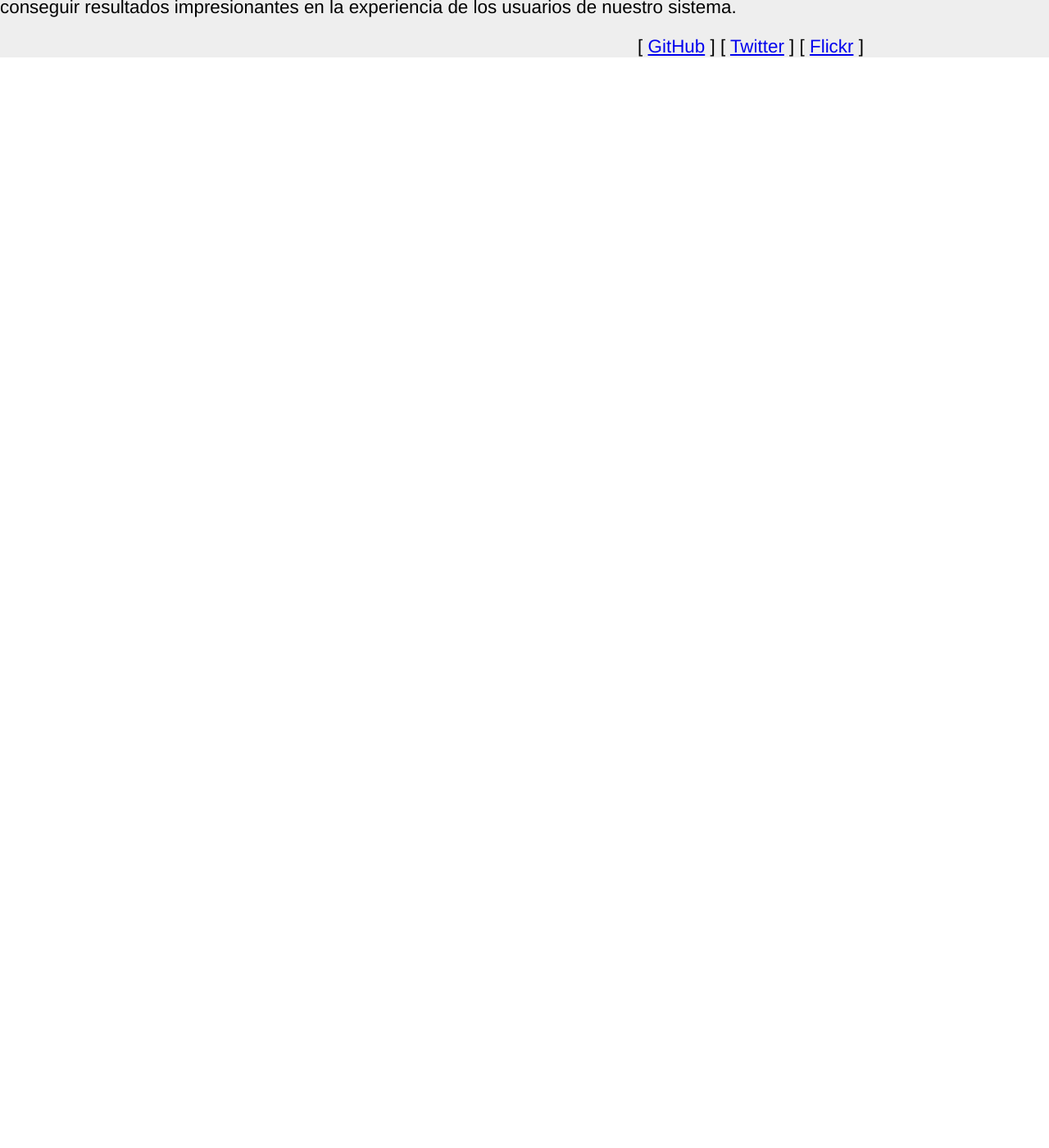
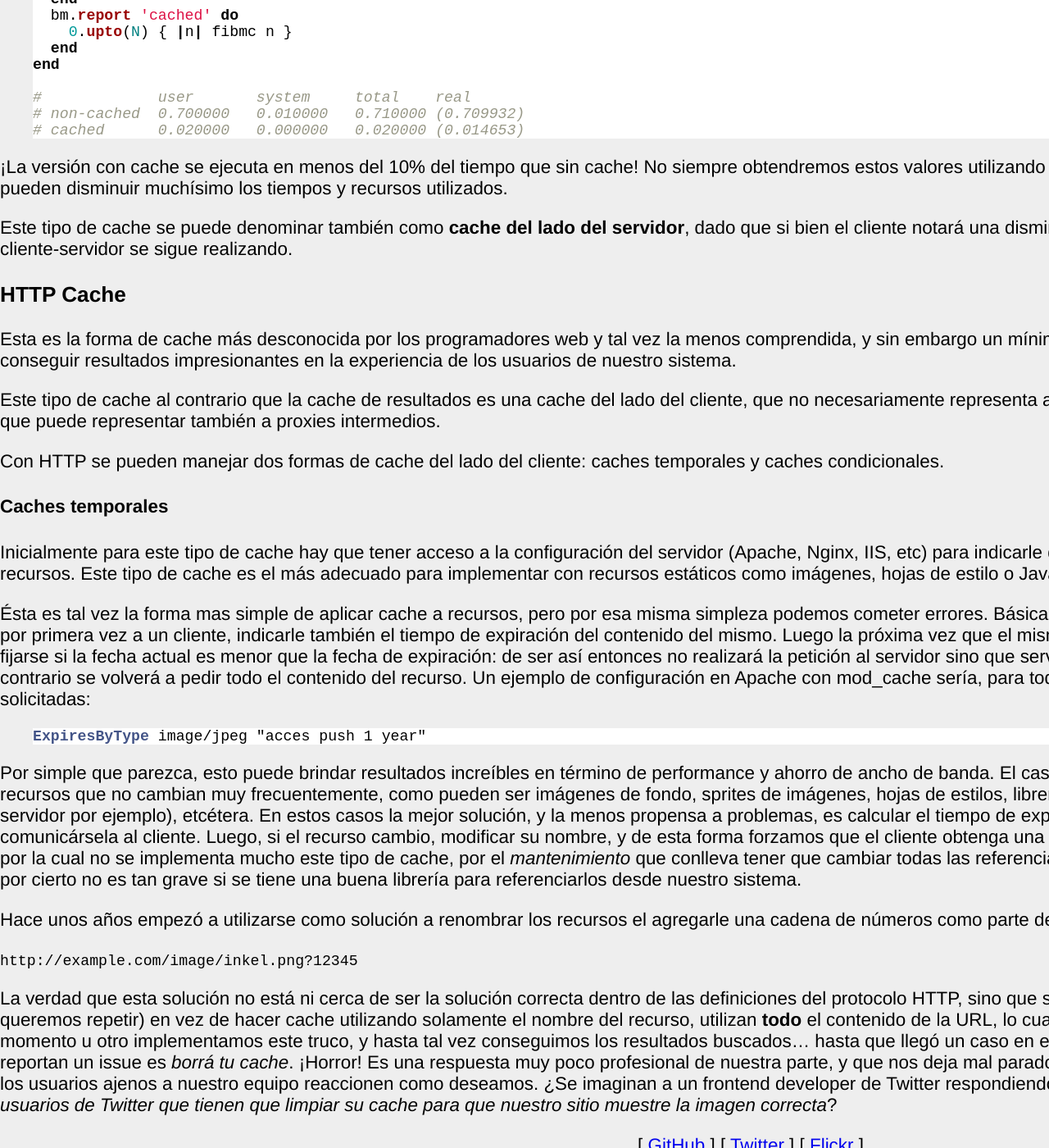
Before and after one commit to inkel/inkel.github.io, a Jekyll site: the page built from _posts/2011-03-26-mitos-sobre-la-cache.md, in a window 1280 px wide and 1400 px high, scrolled down 1900 px. Shown: the whole window at 82% size. Built offline with Jekyll 4.4.1, drawn with Linux system fonts in a browser that asks for light colours; Markdown is read by kramdown in place of the engine named in the settings; before the commit the page ends 1970 px from its top, so only the background shows below that; some of the changed text lies outside the part shown.

Commit message:
Expand results cache description and example. Start temporary HTTP cache.

```diff
--- a/_posts/2011-03-26-mitos-sobre-la-cache.md
+++ b/_posts/2011-03-26-mitos-sobre-la-cache.md
@@ -67,7 +67,7 @@
 
 #### Utilizando Memcached
 
-{% highlight ruby %}
+{% highlight ruby lineno %}
 require 'memcached'
 
 def fib n
@@ -90,9 +90,44 @@
 end
 {% endhighlight %}
 
-La función Fibonacci no es tan costosa de computar, pero para valores de `n` grandes puede tardar bastante tiempo calculando los valores recursivos de la misma. En el ejemplo lo que hacemos es almacenar en Memcached los valores de la función para un cierto `n`. La función `fetch` recibe un parámetro que indica la clave con la cual vamos a almacenar el valor, y el bloque que le pasamos es el valor que queremos almacenar. Si la clave existe no se computa el valor sino que se devuelve directamente desde Memcached. Caso contrario se computa el valor, se almacena en Memcached y se devuelve el resultado.
+La función Fibonacci no es tan costosa de computar, pero para valores
+de `n` grandes puede tardar bastante tiempo calculando los valores
+recursivos de la misma. En el ejemplo lo que hacemos es almacenar en
+Memcached los valores de la función para un cierto `n`. La función
+`fetch` recibe un parámetro que indica la clave con la cual vamos a
+almacenar el valor, y el bloque que le pasamos es el valor que
+queremos almacenar. Si la clave existe no se computa el valor sino que
+se devuelve directamente desde Memcached. Caso contrario se computa el
+valor, se almacena en Memcached y se devuelve el resultado.
 
-Veamos unas comparaciones.
+Para ejemplificar ejecuté el siguiente <i lang="en">benchmark</i> con
+los estos resultados:
+
+{% highlight ruby lineno %}
+N = 30
+Benchmark.bm do |bm|
+  bm.report 'non-cached' do
+    0.upto(N) { |n| fib n }
+  end
+  bm.report 'cached' do
+    0.upto(N) { |n| fibmc n }
+  end
+end
+
+#             user       system     total    real
+# non-cached  0.700000   0.010000   0.710000 (0.709932)
+# cached      0.020000   0.000000   0.020000 (0.014653)
+{% endhighlight %}
+
+¡La versión con cache se ejecuta en menos del 10% del tiempo que sin
+cache! No siempre obtendremos estos valores utilizando cache, pero
+queda claro en el ejemplo que se pueden disminuir muchísimo los
+tiempos y recursos utilizados.
+
+Este tipo de cache se puede denominar también como **cache del lado del
+servidor**, dado que si bien el cliente notará una disminución en el
+acceso al recurso, la comunicación cliente-servidor se sigue
+realizando.
 
 ### HTTP Cache
 
@@ -100,3 +135,73 @@
 tal vez la menos comprendida, y sin embargo un mínimo nivel de dominio
 de la misma nos puede permitir conseguir resultados impresionantes en
 la experiencia de los usuarios de nuestro sistema.
+
+Este tipo de cache al contrario que la cache de resultados es una
+cache del lado del cliente, que no necesariamente representa al
+usuario que se conecta a nuestro servidor, sino que puede representar
+también a proxies intermedios.
+
+Con HTTP se pueden manejar dos formas de cache del lado del cliente:
+caches temporales y caches condicionales.
+
+#### Caches temporales
+
+Inicialmente para este tipo de cache hay que tener acceso a la
+configuración del servidor (Apache, Nginx, IIS, etc) para indicarle
+que se envíen ciertas cabeceras para diversos recursos. Este tipo de
+cache es el más adecuado para implementar con recursos estáticos como
+imágenes, hojas de estilo o JavaScript.
+
+Ésta es tal vez la forma mas simple de aplicar cache a recursos, pero
+por esa misma simpleza podemos cometer errores. Básicamente el truco
+consiste en, al devolver un recurso por primera vez a un cliente,
+indicarle también el tiempo de expiración del contenido del
+mismo. Luego la próxima vez que el mismo cliente solicite el mismo
+recurso lo que hará es fijarse si la fecha actual es menor que la
+fecha de expiración: de ser así entonces no realizará la petición al
+servidor sino que servirá los resultados de su propia cache interna;
+caso contrario se volverá a pedir todo el contenido del recurso. Un
+ejemplo de configuración en Apache con mod_cache sería, para todas las
+fotos, expirarlas luego de un año de solicitadas:
+
+{% highlight apache %}
+ExpiresByType image/jpeg "acces push 1 year"
+{% endhighlight %}
+
+Por simple que parezca, esto puede brindar resultados increíbles en
+término de performance y ahorro de ancho de banda. El caso de uso
+ideal para implementar es en aquellos recursos que no cambian muy
+frecuentemente, como pueden ser imágenes de fondo, sprites de
+imágenes, hojas de estilos, librerías JavaScript (si servimos jQuery
+desde nuestro servidor por ejemplo), etcétera. En estos casos la mejor
+solución, y la menos propensa a problemas, es calcular el tiempo de
+expiración del recursos, y duplicar esa fecha al comunicársela al
+cliente. Luego, si el recurso cambio, modificar su nombre, y de esta
+forma forzamos que el cliente obtenga una copia fresca del
+contenido. Esto tal vez el razón por la cual no se implementa mucho
+este tipo de cache, por el *mantenimiento* que conlleva tener que
+cambiar todas las referencias a los recursos actualizados,
+mantenimiento que por cierto no es tan grave si se tiene una buena
+librería para referenciarlos desde nuestro sistema.
+
+Hace unos años empezó a utilizarse como solución a renombrar los
+recursos el agregarle una cadena de números como parte del query
+string del recurso, por ejemplo:
+
+`http://example.com/image/inkel.png?12345`
+
+La verdad que esta solución no está ni cerca de ser la solución
+correcta dentro de las definiciones del protocolo HTTP, sino que
+surgió a que ciertos navegadores (cuyo nombre no queremos repetir) en
+vez de hacer cache utilizando solamente el nombre del recurso,
+utilizan **todo** el contenido de la URL, lo cual no corresponde. Sin
+dudas todos en algún momento u otro implementamos este truco, y hasta
+tal vez conseguimos los resultados buscados... hasta que llegó un caso
+en el que no y la respuesta que se da cuando nos reportan un issue es
+*borrá tu cache*. ¡Horror! Es una respuesta muy poco profesional de
+nuestra parte, y que nos deja mal parados a todos, dado que no podemos
+pretender que los usuarios ajenos a nuestro equipo reaccionen como
+deseamos. ¿Se imaginan a un frontend developer de Twitter respondiendo
+a un cambio que no se ve *avisarle a todos los usuarios de Twitter que
+tienen que limpiar su cache para que nuestro sitio muestre la imagen
+correcta*?
```
